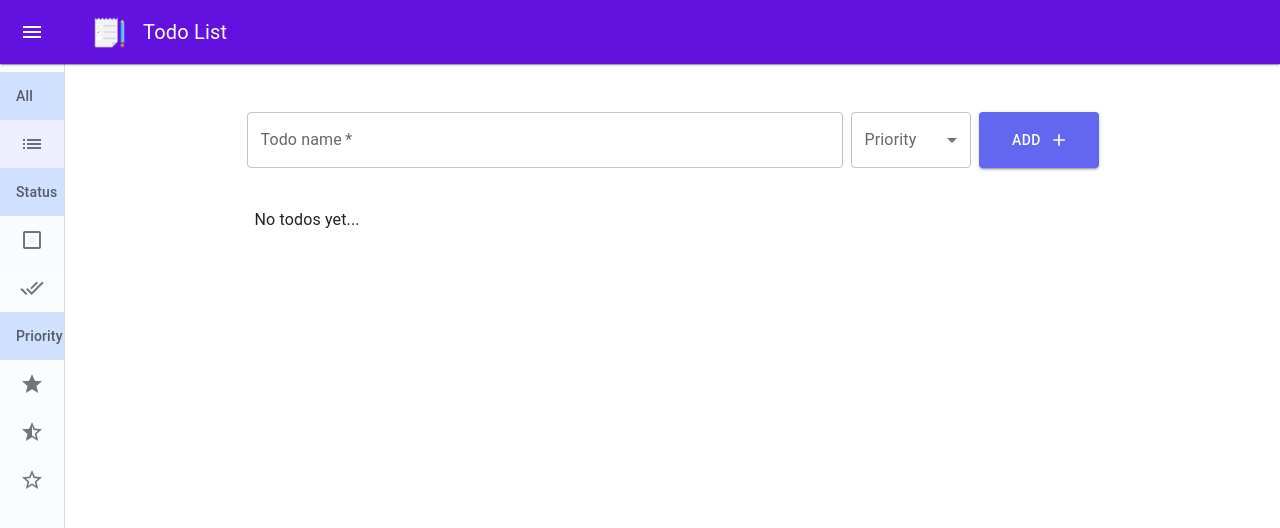
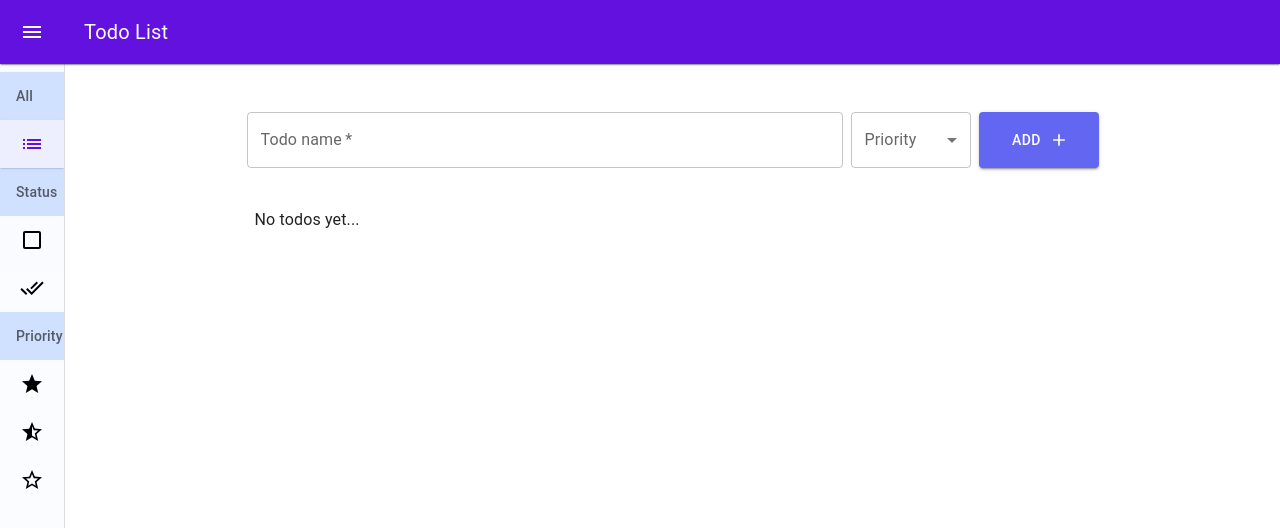
Before and after one commit to Karinkaaa/todo-list, a React (Create React App) app: page / in a window 1280 px wide. Shown: the top 528 px of the page. Built offline with nearby package versions, Linux system fonts and the light colour scheme.

Commit message:
added validation for todo input and updated styles

```diff
--- a/src/components/drawer/PriorityMenu.tsx
+++ b/src/components/drawer/PriorityMenu.tsx
@@ -24,7 +24,7 @@ export const PriorityMenu: React.FC<Props> = ({
 }) => {
   return (
     <>
-      <ListSubheader sx={{ backgroundColor: "primary.light" }}>
+      <ListSubheader sx={{ bgcolor: "primary.light" }}>
         Priority
       </ListSubheader>
       <TodoMenuItem
--- a/src/components/drawer/StatusMenu.tsx
+++ b/src/components/drawer/StatusMenu.tsx
@@ -22,7 +22,7 @@ export const StatusMenu: React.FC<Props> = ({
 }) => {
   return (
     <>
-      <ListSubheader sx={{ backgroundColor: "primary.light" }}>
+      <ListSubheader sx={{ bgcolor: "primary.light" }}>
         Status
       </ListSubheader>
       <TodoMenuItem
--- a/src/components/drawer/TodoDrawer.tsx
+++ b/src/components/drawer/TodoDrawer.tsx
@@ -1,5 +1,6 @@
 import { ChevronLeft, ChevronRight } from "@mui/icons-material";
 import { Box, Drawer, IconButton, useTheme } from "@mui/material";
+import { TodoHeader } from "../toolbar/TodoHeader";
 import { closedMixin, openedMixin } from "./mixins";
 import { TodoMenu } from "./TodoMenu";
 
@@ -36,12 +37,14 @@ export const TodoDrawer: React.FC<Props> = ({ open, onClose }) => {
         sx={{
           display: "flex",
           alignItems: "center",
-          justifyContent: "flex-end",
-          padding: theme.spacing(0, 1),
+          justifyContent: "space-between",
+          bgcolor: "primary.dark",
+          p: theme.spacing(0, 1),
           ...theme.mixins.toolbar,
         }}
       >
-        <IconButton onClick={onClose}>
+        {open && <TodoHeader />}
+        <IconButton onClick={onClose} sx={{ color: "white" }}>
           {theme.direction === "rtl" ? <ChevronRight /> : <ChevronLeft />}
         </IconButton>
       </Box>
--- a/src/components/drawer/TodoMenu.tsx
+++ b/src/components/drawer/TodoMenu.tsx
@@ -27,7 +27,7 @@ export const TodoMenu: React.FC<Props> = ({ open }) => {
 
   return (
     <List>
-      <ListSubheader sx={{ backgroundColor: "primary.light" }}>
+      <ListSubheader sx={{ bgcolor: "primary.light" }}>
         All
       </ListSubheader>
       <TodoMenuItem
--- a/src/components/drawer/TodoMenuItem.tsx
+++ b/src/components/drawer/TodoMenuItem.tsx
@@ -26,7 +26,11 @@ export const TodoMenuItem: React.FC<Props> = ({
     <ListItem
       key={uuid()}
       disablePadding
-      sx={{ display: "block" }}
+      sx={{
+        display: "block",
+        color: isSelected ? "primary.dark" : "black",
+        boxShadow: isSelected ? 1 : 0,
+      }}
       onClick={onClick}
     >
       <ListItemButton
@@ -42,6 +46,7 @@ export const TodoMenuItem: React.FC<Props> = ({
             minWidth: 0,
             mr: open ? 3 : "auto",
             justifyContent: "center",
+            color: isSelected ? "primary.dark" : "black",
           }}
         >
           {icon}
--- a/src/components/input/TodoInput.tsx
+++ b/src/components/input/TodoInput.tsx
@@ -1,19 +1,36 @@
 import { Add } from "@mui/icons-material";
 import { Box, Button, TextField } from "@mui/material";
-import React, { useState } from "react";
-import { useAppDispatch } from "../../redux/hooks";
+import React, { ChangeEvent, useState } from "react";
+import { useAppDispatch, useAppSelector } from "../../redux/hooks";
 import { addTodo } from "../../redux/todoSlice";
 import { PriorityType } from "../../types";
 import { TodoPrioritySelect } from "../priority/TodoPrioritySelect";
 
 export const TodoInput: React.FC = () => {
   const dispatch = useAppDispatch();
+  const todos = useAppSelector((state) => state.todos.items);
+
+  const [error, setError] = useState<string>("");
   const [value, setValue] = useState<string>("");
   const [priority, setPriority] = useState<PriorityType | null>(null);
   const [isTouched, setIsTouched] = useState<boolean>(false);
   const [isTouchedSelect, setIsTouchedSelect] = useState<boolean>(false);
 
+  const handleChange = (
+    event: ChangeEvent<HTMLInputElement | HTMLTextAreaElement>
+  ) => {
+    const name = event.target.value;
+    setValue(name);
+
+    if (todos.findIndex((todo) => todo.name === name) >= 0) {
+      setError("Todo with this name already exists");
+    } else {
+      setError("");
+    }
+  };
+
   const handleAddTodo = (name: string) => {
+    if (!error) {
       if (name?.trim() && priority) {
         dispatch(addTodo({ name, priority }));
         setValue("");
@@ -28,6 +45,7 @@ export const TodoInput: React.FC = () => {
       } else if (!name?.trim()) {
         setIsTouched(true);
       }
+    }
   };
 
   return (
@@ -36,9 +54,10 @@ export const TodoInput: React.FC = () => {
         label="Todo name"
         fullWidth
         value={value}
-        error={isTouched && value?.trim() === ""}
+        error={(isTouched && value?.trim() === "") || !!error}
+        helperText={error}
         required
-        onChange={(e) => setValue(e.target.value)}
+        onChange={handleChange}
         onKeyPress={(e) => e.key === "Enter" && handleAddTodo(value)}
       />
       <Box sx={{ minWidth: 120, ml: 1 }}>
--- a/src/components/toolbar/TodoAppBar.tsx
+++ b/src/components/toolbar/TodoAppBar.tsx
@@ -21,7 +21,7 @@ export const TodoAppBar: React.FC<Props> = ({ open, onOpen }) => {
           duration: theme.transitions.duration.leavingScreen,
         }),
         ...(open && {
-          marginLeft: drawerWidth,
+          ml: drawerWidth,
           width: `calc(100% - ${drawerWidth}px)`,
           transition: theme.transitions.create(["width", "margin"], {
             easing: theme.transitions.easing.sharp,
--- /dev/null
+++ b/src/components/toolbar/TodoHeader.tsx
@@ -0,0 +1,23 @@
+import { Typography, useMediaQuery, useTheme } from "@mui/material";
+import React from "react";
+
+export const TodoHeader: React.FC = () => {
+  const theme = useTheme();
+  const sm = useMediaQuery(theme.breakpoints.down("sm"));
+
+  return (
+    <Typography
+      component="div"
+      sx={{
+        display: "flex",
+        alignItems: "center",
+        flexGrow: 1,
+        ml: 2,
+        color: "white",
+        fontSize: sm ? "18px" : "20px",
+      }}
+    >
+      Todo List
+    </Typography>
+  );
+};
--- a/src/components/toolbar/TodoToolbar.tsx
+++ b/src/components/toolbar/TodoToolbar.tsx
@@ -1,13 +1,7 @@
 import { Menu } from "@mui/icons-material";
-import {
-  IconButton,
-  Toolbar,
-  Typography,
-  useMediaQuery,
-  useTheme,
-} from "@mui/material";
+import { IconButton, Toolbar } from "@mui/material";
 import React from "react";
-import logo from "../../../src/assets/logo.png";
+import { TodoHeader } from "./TodoHeader";
 
 interface Props {
   open: boolean;
@@ -15,36 +9,20 @@ interface Props {
 }
 
 export const TodoToolbar: React.FC<Props> = ({ open, handleClick }) => {
-  const theme = useTheme();
-  const sm = useMediaQuery(theme.breakpoints.down("sm"));
-
   return (
     <Toolbar>
       <IconButton
-        color="inherit"
-        aria-label="open drawer"
-        onClick={handleClick}
         edge="start"
         sx={{
-          marginRight: 5,
+          mr: 2,
+          color: "white",
           ...(open && { display: "none" }),
         }}
+        onClick={handleClick}
       >
         <Menu />
       </IconButton>
-      <img style={{ width: "35px" }} src={logo} alt="logo" />
-      <Typography
-        component="div"
-        sx={{
-          display: "flex",
-          alignItems: "center",
-          flexGrow: 1,
-          ml: 2,
-          fontSize: sm ? "18px" : "20px",
-        }}
-      >
-        Todo List
-      </Typography>
+      {!open && <TodoHeader />}
     </Toolbar>
   );
 };
```
Also changed, not shown: src/assets/logo.png (deleted). Lines whose indentation alone changed are shown as unchanged.
